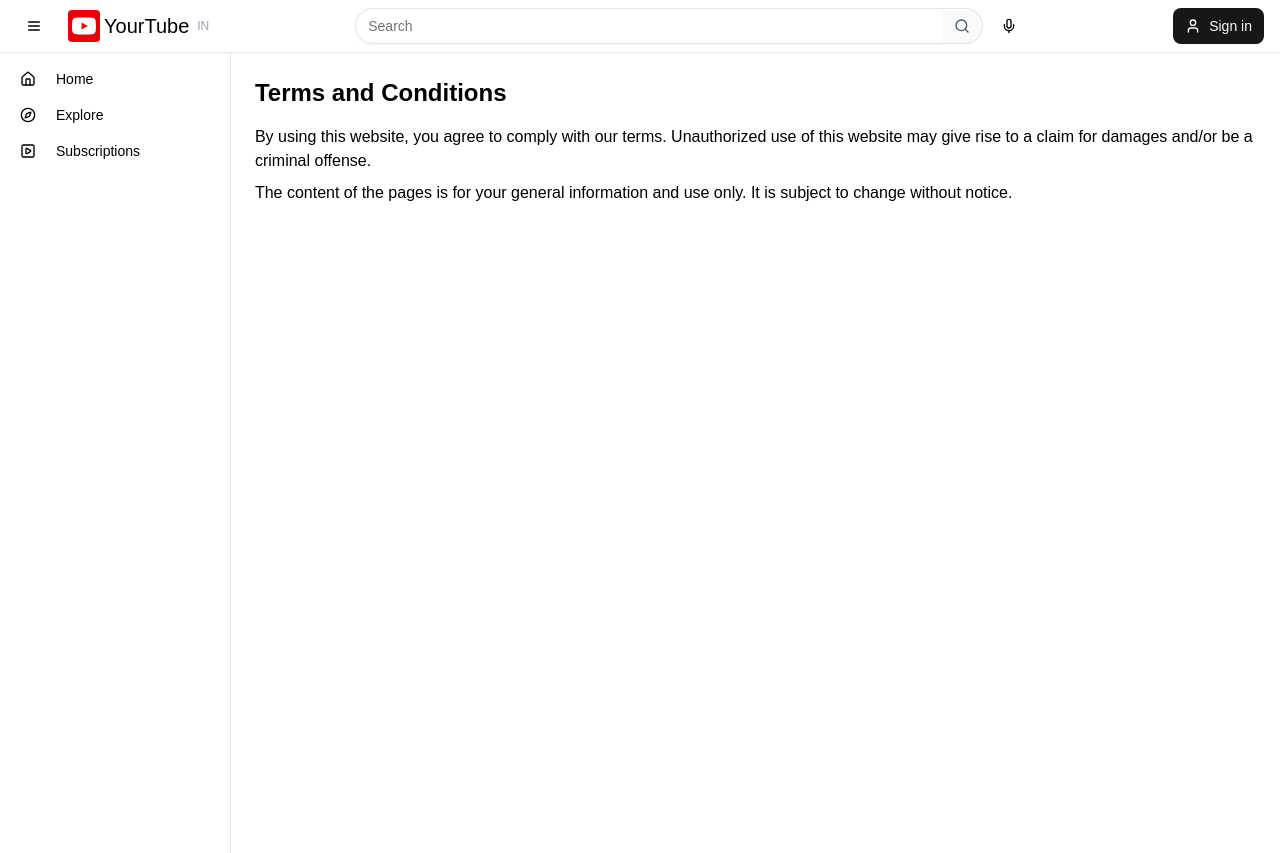
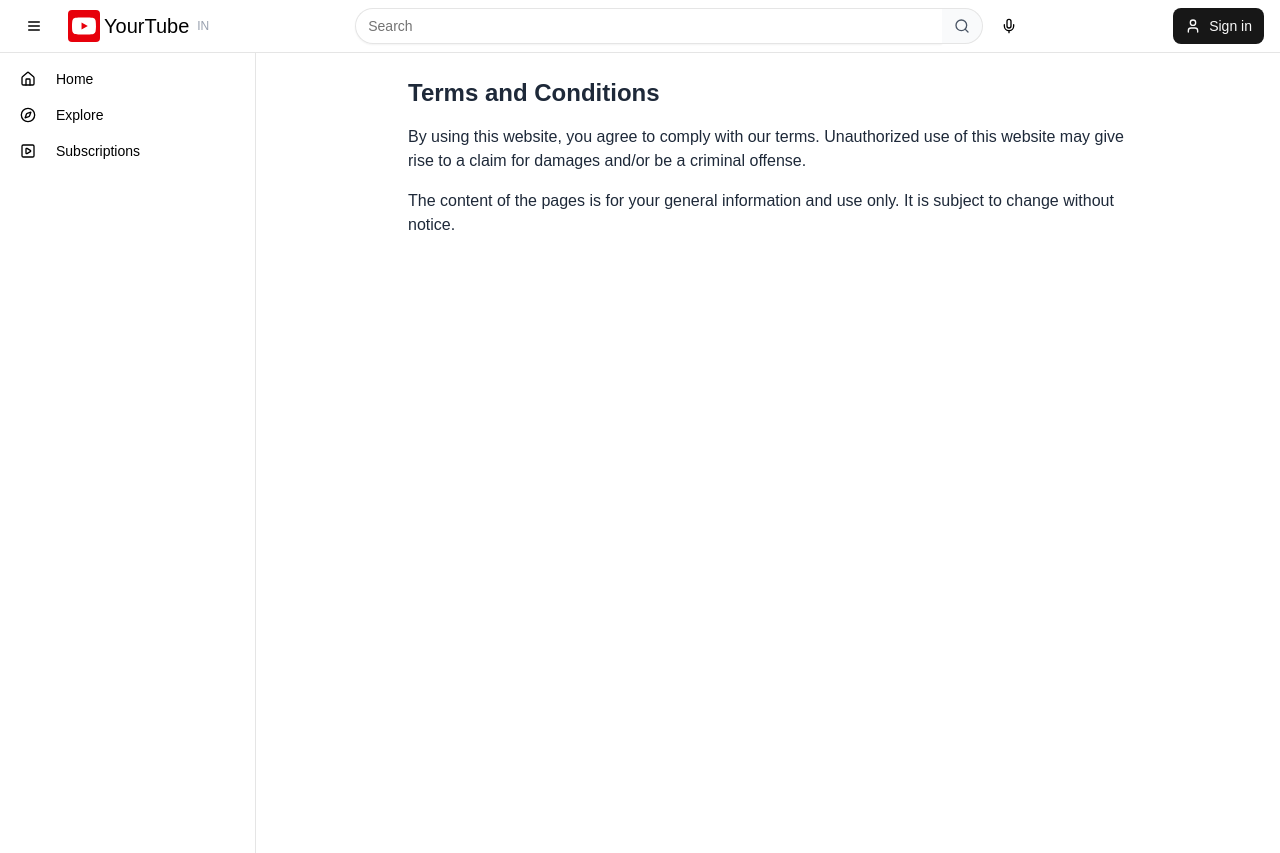
Before and after one commit to RiyaAgrawal2005/Youtube-2.0, a Next.js app in the folder youtube/: page /terms-and-conditions in a window 1280 px wide. Built offline with nearby package versions, Linux system fonts and the light colour scheme; no server answers.

Commit message:
Updated Terms and Conditions content

```diff
--- a/youtube/src/pages/terms-and-conditions.tsx
+++ b/youtube/src/pages/terms-and-conditions.tsx
@@ -1,12 +1,17 @@
-const TermsAndConditions = () => (
-  <div className="p-6">
+import React from 'react';
+
+const TermsAndConditions = () => {
+  return (
+    <div className="p-6 max-w-3xl mx-auto text-gray-800">
       <h1 className="text-2xl font-bold mb-4">Terms and Conditions</h1>
-    <p>
+      <p className="mb-4">
         By using this website, you agree to comply with our terms. Unauthorized use of this website may give rise to a claim for damages and/or be a criminal offense.
       </p>
-    <p className="mt-2">
+      <p>
         The content of the pages is for your general information and use only. It is subject to change without notice.
       </p>
     </div>
   );
+};
+
 export default TermsAndConditions;
```
Lines whose indentation alone changed are shown as unchanged.
